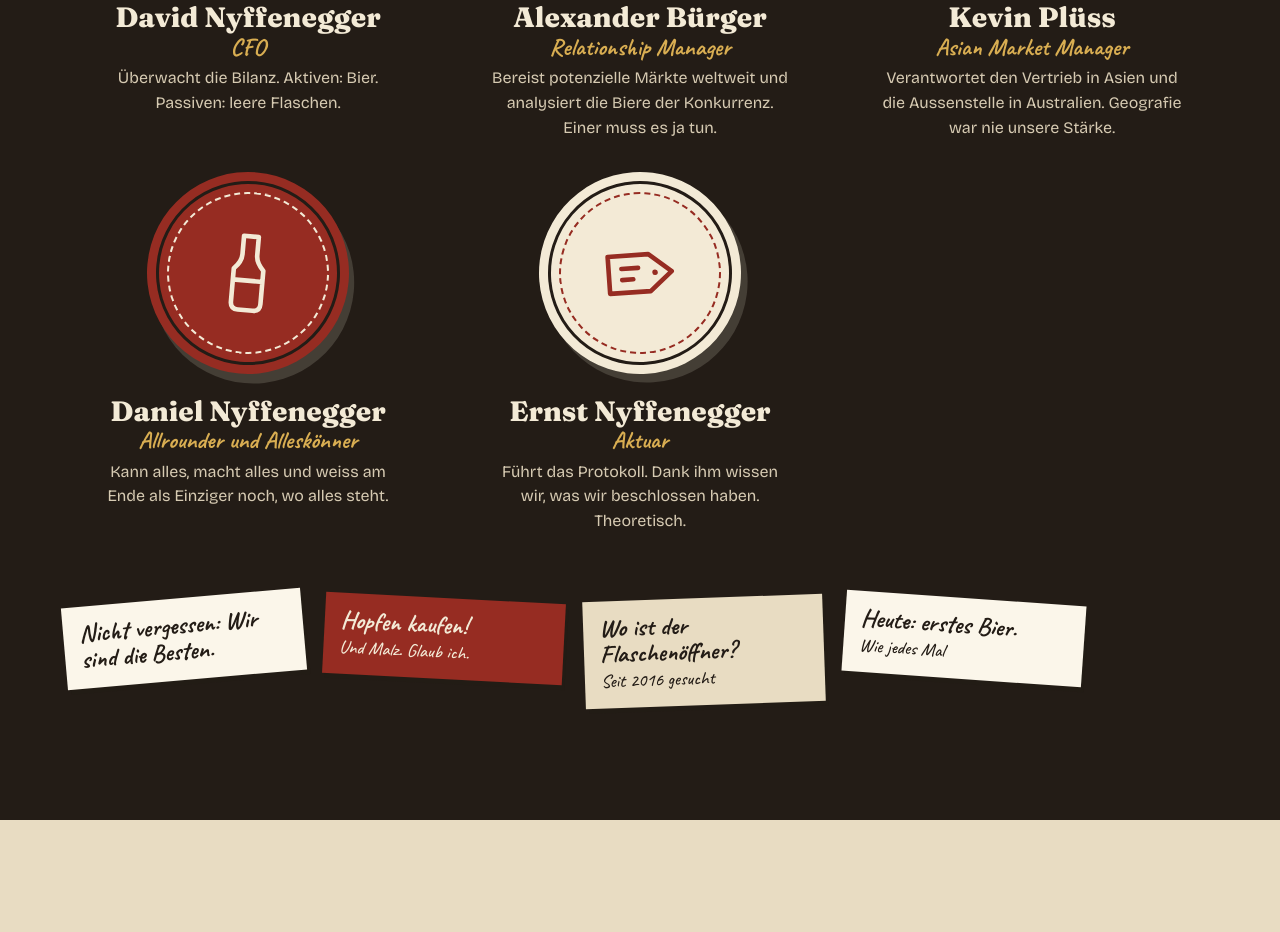
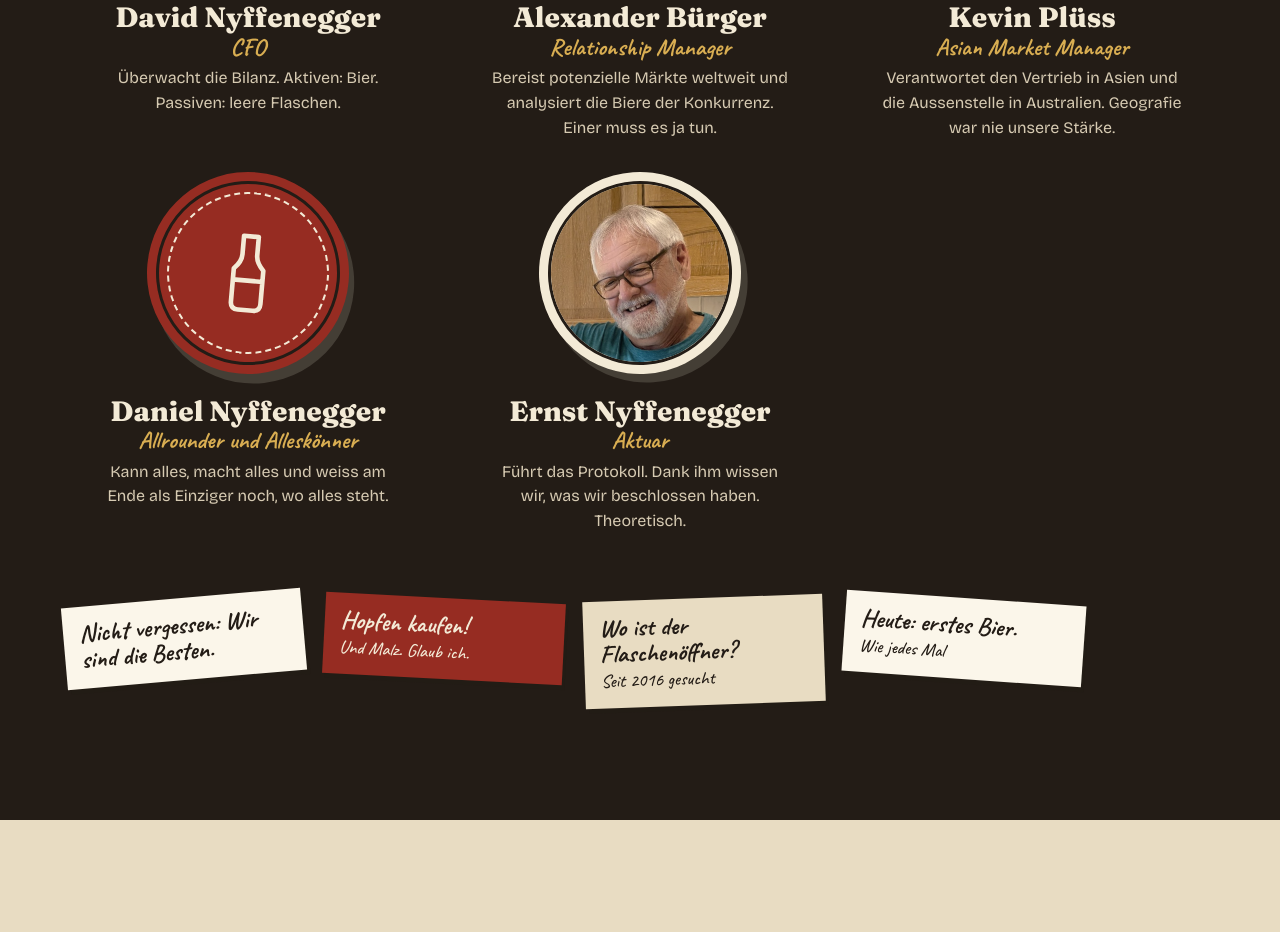
Before and after one commit to thomasjnyffenegger/malzheimer, a plain HTML site: page index.html in a window 1280 px wide. Shown: the part 4545-5477 px from the top of the page. Drawn offline with nearby package versions, Linux system fonts and the light colour scheme.

Commit message:
Porträt von Ernst Nyffenegger
Co-Authored-By: Claude Fable 5.2 <noreply@anthropic.com>
Claude-Session: https://claude.ai/code/session_01QTV15Yb6YsBUu7xkddffCW

```diff
--- a/index.html
+++ b/index.html
@@ -439,7 +439,7 @@ var CREW = [
   {name:"Alexander Bürger", foto:"portrait-3.jpg", rolle:"Relationship Manager", text:"Bereist potenzielle Märkte weltweit und analysiert die Biere der Konkurrenz. Einer muss es ja tun.", bild:"herz"},
   {name:"Kevin Plüss", foto:"", rolle:"Asian Market Manager", text:"Verantwortet den Vertrieb in Asien und die Aussenstelle in Australien. Geografie war nie unsere Stärke.", bild:"globus"},
   {name:"Daniel Nyffenegger", foto:"", rolle:"Allrounder und Alleskönner", text:"Kann alles, macht alles und weiss am Ende als Einziger noch, wo alles steht.", bild:"flasche"},
-  {name:"Ernst Nyffenegger", foto:"", rolle:"Aktuar", text:"Führt das Protokoll. Dank ihm wissen wir, was wir beschlossen haben. Theoretisch.", bild:"etikette"}
+  {name:"Ernst Nyffenegger", foto:"portrait-ernst.jpg", rolle:"Aktuar", text:"Führt das Protokoll. Dank ihm wissen wir, was wir beschlossen haben. Theoretisch.", bild:"etikette"}
 ];
 var FOTOS = [
   {t:"Prost! Von links: Thomas, Gregor, Stefan, David, Simon, Kevin und Alexander", d:"prost", gross:true},
```
Also changed, not shown: fotos/portrait-ernst.jpg (added).
